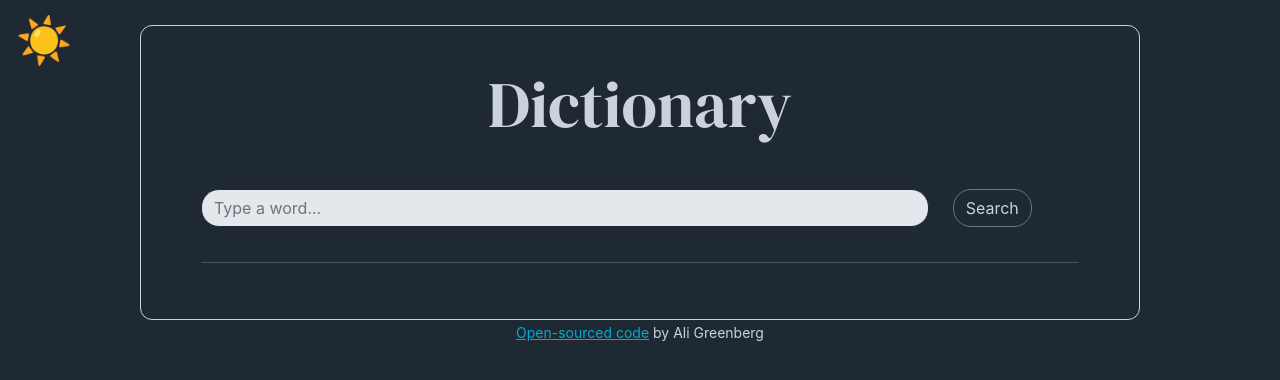
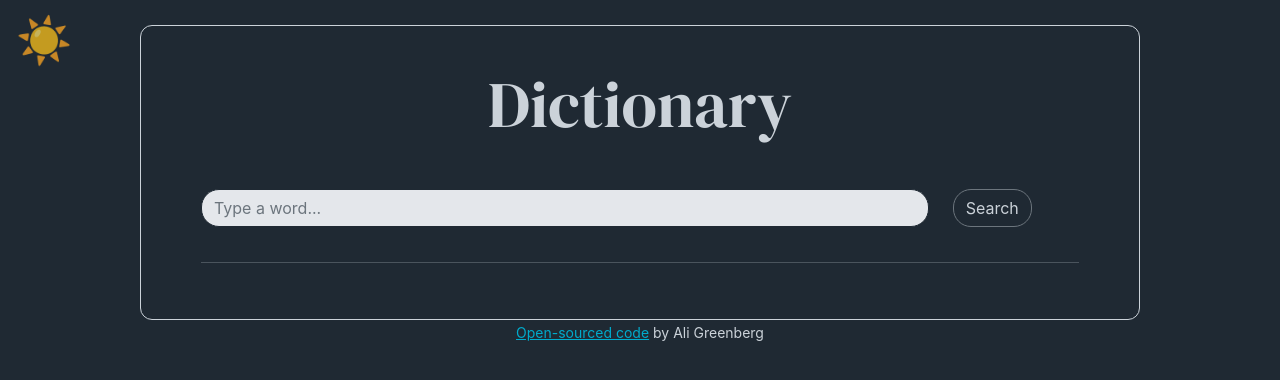
Before and after one commit to aligberg/dictionary-project, a React (Create React App) app: page / in a window 1280 px wide. In both pictures the pointer is over the button "☀️". Shown: the top 380 px of the page. Built offline with nearby package versions, Linux system fonts and the light colour scheme; no server answers.

Commit message:
Toggle button - one more try

```diff
--- a/src/Toggle.css
+++ b/src/Toggle.css
@@ -6,3 +6,6 @@
   margin-left: 10px;
   display: inline-block;
 }
+button:hover {
+  opacity: 75%;
+}
```
Also changed, not shown: src/index.js (+1 -7 lines), 1 other file (tests, documents, lock files or other folders).
